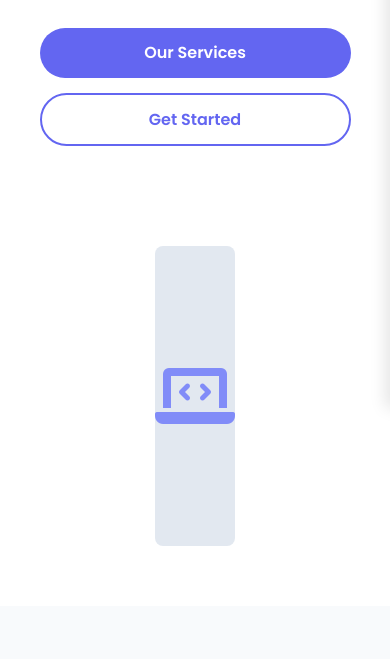
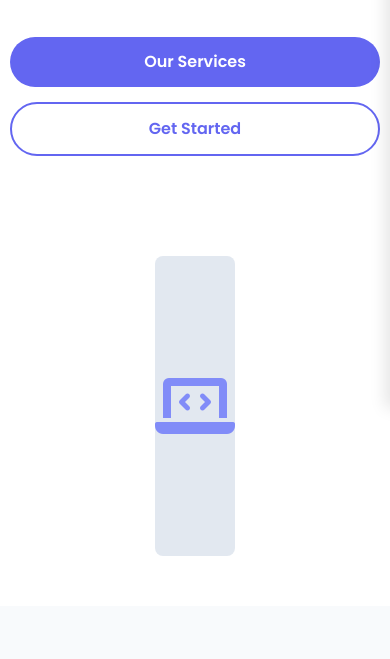
Before and after one commit to GuilinDev/qvest, a plain HTML site: page index.html in a window 390 px wide. Shown: the part 436-1095 px from the top of the page. Drawn offline with Linux system fonts and the light colour scheme.

Commit message:
Update styles.css

```diff
--- a/css/styles.css
+++ b/css/styles.css
@@ -235,13 +235,16 @@ nav {
 
 .hero-container {
     display: flex;
+    flex-direction: row; /* 确保默认是水平布局 */
     align-items: center;
     justify-content: space-between;
     gap: 50px;
+    width: 100%;
+    padding: 0 10px; /* 增加一些内边距 */
 }
 
 .hero-content {
-    flex: 1;
+    flex: 0 1 55%; /* 控制文本区域占比略大 */
     max-width: 600px;
 }
 
@@ -262,16 +265,16 @@ nav {
 }
 
 .hero-image {
-    flex: 1;
+    flex: 0 1 45%; /* 控制图片区域比例 */
     display: flex;
     justify-content: center;
     align-items: center;
-    max-width: 50%;
+    max-width: 45%; /* 与flex比例保持一致 */
 }
 
 .hero-image .placeholder-image {
     width: 100%;
-    max-width: 500px;
+    max-width: 450px; /* 限制最大宽度 */
     height: 300px;
 }
 
@@ -679,12 +682,12 @@ footer {
 @media (max-width: 992px) {
     .hero {
         height: auto;
-        margin-top: 70px;
-        padding: 60px 0;
+        padding-top: 100px;
+        padding-bottom: 50px;
     }
 
     .hero-container {
-        flex-direction: column;
+        flex-direction: column; /* 在小屏幕上改为垂直布局 */
         text-align: center;
     }
 
@@ -699,7 +702,11 @@ footer {
     }
 
     .hero-image {
-        max-width: 80%;
+        max-width: 100%;
+    }
+
+    .hero-image .placeholder-image {
+        margin: 0 auto;
     }
 
     .about-content {
```
